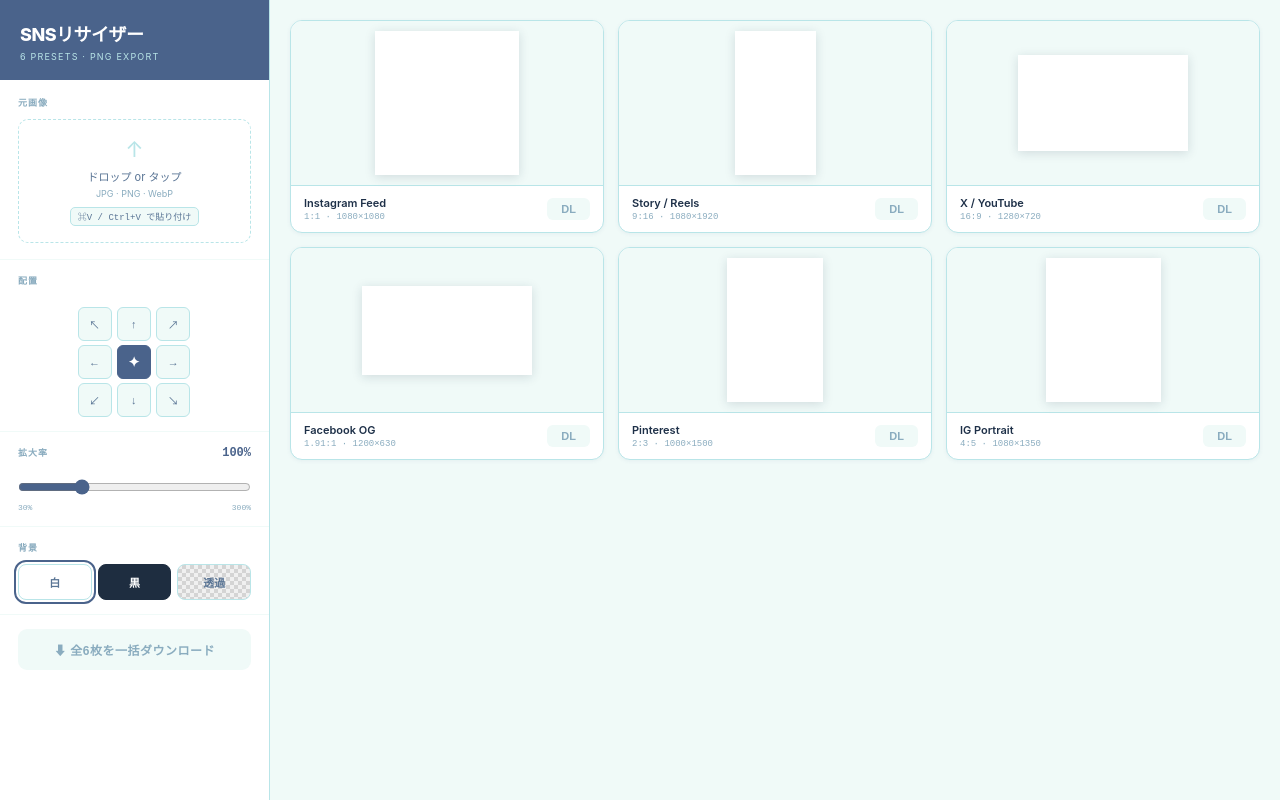
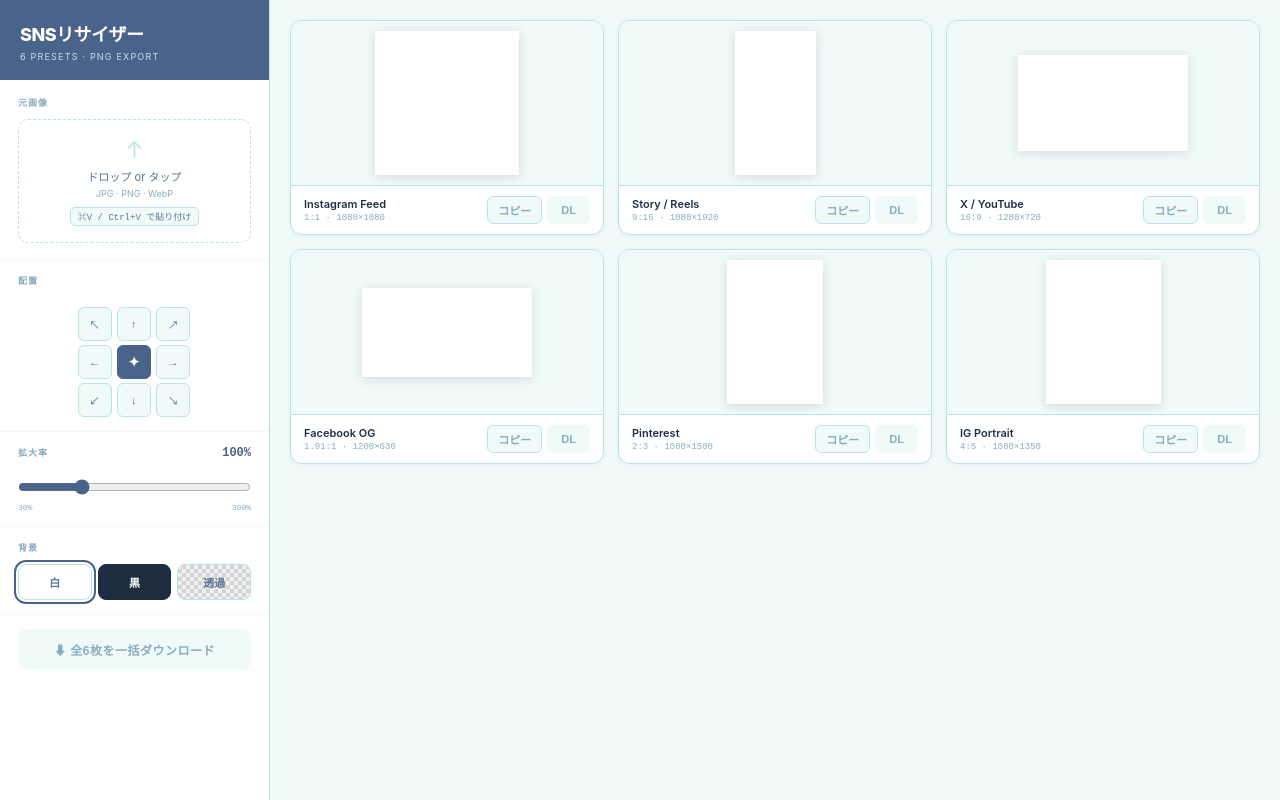
Before and after one commit to kanaix-apps/resizer, a Next.js app: page / in a window 1280 px wide. Built offline with nearby package versions, Linux system fonts and the light colour scheme.

Commit message:
feat: コピーボタン追加・ファビコン設定

```diff
--- a/src/app/components/Resizer.tsx
+++ b/src/app/components/Resizer.tsx
@@ -163,6 +163,7 @@ function Card({ preset, img, s, onOffsetChange }: CardProps) {
   const dragStart = useRef<{ x: number; y: number } | null>(null);
   const offsetStart = useRef<Offset>({ x: 0, y: 0 });
   const [isDragging, setIsDragging] = useState(false);
+  const [copied, setCopied] = useState(false);
 
   const { w: dw, h: dh } = calcSize(preset);
 
@@ -246,6 +247,26 @@ function Card({ preset, img, s, onOffsetChange }: CardProps) {
     a.href = c.toDataURL("image/png");
     a.download = `SNS_${preset.name.replace(/[\s/]+/g, "_")}_${preset.w}x${preset.h}.png`;
     a.click();
+  };
+
+  const cp = () => {
+    if (!img) return;
+    const c = document.createElement("canvas");
+    draw(c, img, s, preset.w, preset.h, dw, dh);
+    c.toBlob(async (blob) => {
+      if (!blob) return;
+      try {
+        await navigator.clipboard.write([
+          new ClipboardItem({ "image/png": blob }),
+        ]);
+        setCopied(true);
+        setTimeout(() => setCopied(false), 1800);
+      } catch {
+        await navigator.clipboard.writeText(c.toDataURL("image/png"));
+        setCopied(true);
+        setTimeout(() => setCopied(false), 1800);
+      }
+    });
   };
 
   const canvasBg =
@@ -384,6 +405,46 @@ function Card({ preset, img, s, onOffsetChange }: CardProps) {
             {preset.sub}
           </div>
         </div>
+        <div style={{ display: "flex", gap: 5 }}>
+          <button
+            onClick={cp}
+            disabled={!img}
+            title="クリップボードにコピー"
+            style={{
+              background: copied ? "#2e7d5e" : img ? C.mint : C.mint,
+              color: copied ? C.white : img ? C.steel : C.textM,
+              border: `1px solid ${copied ? "#2e7d5e" : img ? C.powder : C.powder}`,
+              borderRadius: 6,
+              padding: "5px 10px",
+              fontSize: 11,
+              fontWeight: 700,
+              cursor: img ? "pointer" : "default",
+              transition: "background 0.2s,color 0.2s,border-color 0.2s,transform 0.1s",
+              whiteSpace: "nowrap",
+            }}
+            onMouseEnter={(e) => {
+              if (img && !copied)
+                (e.currentTarget as HTMLButtonElement).style.background =
+                  C.powder;
+            }}
+            onMouseLeave={(e) => {
+              if (!copied)
+                (e.currentTarget as HTMLButtonElement).style.background = img
+                  ? C.mint
+                  : C.mint;
+            }}
+            onMouseDown={(e) => {
+              if (img)
+                (e.currentTarget as HTMLButtonElement).style.transform =
+                  "scale(0.93)";
+            }}
+            onMouseUp={(e) => {
+              (e.currentTarget as HTMLButtonElement).style.transform =
+                "scale(1)";
+            }}
+          >
+            {copied ? "✓ コピー" : "コピー"}
+          </button>
           <button
             onClick={dl}
             disabled={!img}
@@ -400,11 +461,13 @@ function Card({ preset, img, s, onOffsetChange }: CardProps) {
             }}
             onMouseEnter={(e) => {
               if (img)
-              (e.currentTarget as HTMLButtonElement).style.background = C.steel;
+                (e.currentTarget as HTMLButtonElement).style.background =
+                  C.steel;
             }}
             onMouseLeave={(e) => {
               if (img)
-              (e.currentTarget as HTMLButtonElement).style.background = C.navy;
+                (e.currentTarget as HTMLButtonElement).style.background =
+                  C.navy;
             }}
             onMouseDown={(e) => {
               if (img)
@@ -412,11 +475,13 @@ function Card({ preset, img, s, onOffsetChange }: CardProps) {
                   "scale(0.93)";
             }}
             onMouseUp={(e) => {
-            (e.currentTarget as HTMLButtonElement).style.transform = "scale(1)";
+              (e.currentTarget as HTMLButtonElement).style.transform =
+                "scale(1)";
             }}
           >
             DL
           </button>
+        </div>
       </div>
     </div>
   );
```
Also changed, not shown: src/app/icon.svg (added). Lines whose indentation alone changed are shown as unchanged.
